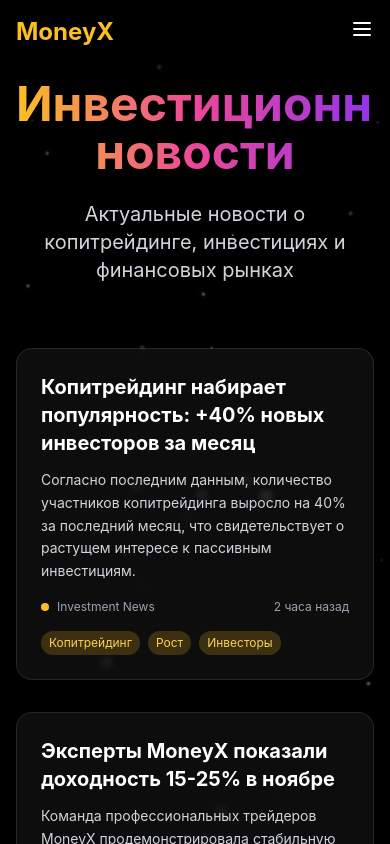
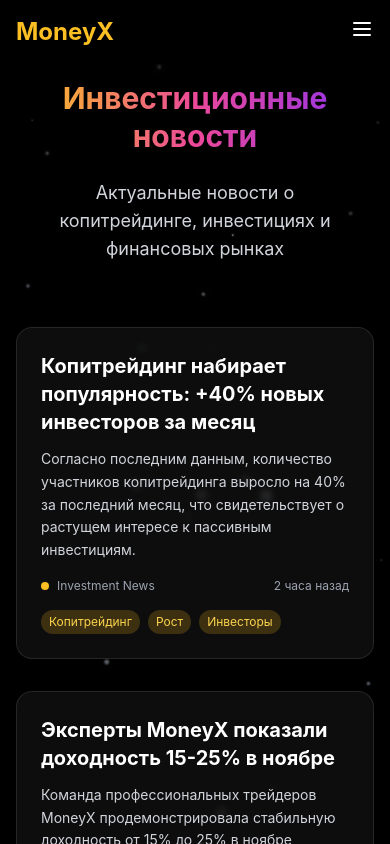
Before and after one commit to atakmsrar/MoneyX, a React (Vite) app: page /MoneyX/news in a window 390 px wide. Shown: the top 844 px of the page. Built offline with nearby package versions, Linux system fonts and the light colour scheme.

Commit message:
Fix text overflow: add responsive text sizes and padding to prevent text cutoff

```diff
--- a/src/pages/About.jsx
+++ b/src/pages/About.jsx
@@ -72,10 +72,10 @@
 
       <div ref={containerRef} className="max-w-6xl mx-auto px-4 py-12">
         {/* Заголовок */}
-        <div className="text-center mb-16">
+        <div className="text-center mb-16 px-4">
           <h1
             ref={titleRef}
-            className="text-5xl md:text-7xl font-bold mb-6 bg-gradient-to-r from-amber-400 via-pink-500 to-purple-600 bg-clip-text text-transparent"
+            className="text-3xl sm:text-4xl md:text-5xl lg:text-6xl font-bold mb-6 bg-gradient-to-r from-amber-400 via-pink-500 to-purple-600 bg-clip-text text-transparent leading-tight"
           >
             О MoneyX
           </h1>
--- a/src/pages/Course.jsx
+++ b/src/pages/Course.jsx
@@ -108,10 +108,10 @@
     <div className="min-h-screen pt-20 px-4 py-12">
       <div ref={containerRef} className="max-w-7xl mx-auto">
         {/* Заголовок */}
-        <div className="text-center mb-16">
+        <div className="text-center mb-16 px-4">
           <h1
             ref={titleRef}
-            className="text-5xl md:text-7xl font-bold mb-6 bg-gradient-to-r from-amber-400 via-pink-500 to-purple-600 bg-clip-text text-transparent"
+            className="text-3xl sm:text-4xl md:text-5xl lg:text-6xl font-bold mb-6 bg-gradient-to-r from-amber-400 via-pink-500 to-purple-600 bg-clip-text text-transparent leading-tight"
           >
             Демо курс
           </h1>
--- a/src/pages/News.jsx
+++ b/src/pages/News.jsx
@@ -113,14 +113,14 @@
     <div className="min-h-screen pt-20 px-4 py-12">
       <div ref={containerRef} className="max-w-6xl mx-auto">
         {/* Заголовок */}
-        <div className="text-center mb-16">
+        <div className="text-center mb-16 px-4">
           <h1
             ref={titleRef}
-            className="text-5xl md:text-7xl font-bold mb-6 bg-gradient-to-r from-amber-400 via-pink-500 to-purple-600 bg-clip-text text-transparent"
+            className="text-3xl sm:text-4xl md:text-5xl lg:text-6xl font-bold mb-6 bg-gradient-to-r from-amber-400 via-pink-500 to-purple-600 bg-clip-text text-transparent leading-tight"
           >
             Инвестиционные новости
           </h1>
-          <p className="text-xl text-gray-300 max-w-3xl mx-auto">
+          <p className="text-lg sm:text-xl text-gray-300 max-w-3xl mx-auto px-4">
             Актуальные новости о копитрейдинге, инвестициях и финансовых рынках
           </p>
         </div>
--- a/src/pages/Reviews.jsx
+++ b/src/pages/Reviews.jsx
@@ -105,10 +105,10 @@
     <div className="min-h-screen pt-20 px-4 py-12">
       <div ref={containerRef} className="max-w-6xl mx-auto">
         {/* Заголовок */}
-        <div className="text-center mb-16">
+        <div className="text-center mb-16 px-4">
           <h1
             ref={titleRef}
-            className="text-5xl md:text-7xl font-bold mb-6 bg-gradient-to-r from-amber-400 via-pink-500 to-purple-600 bg-clip-text text-transparent"
+            className="text-3xl sm:text-4xl md:text-5xl lg:text-6xl font-bold mb-6 bg-gradient-to-r from-amber-400 via-pink-500 to-purple-600 bg-clip-text text-transparent leading-tight"
           >
             Отзывы
           </h1>
```
